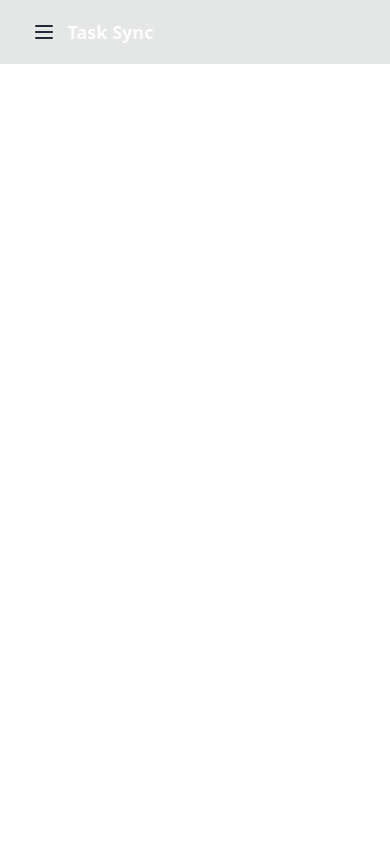
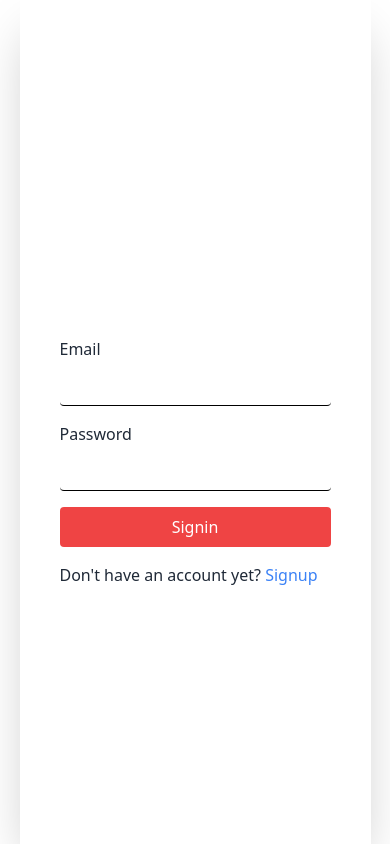
Before and after one commit to iibrahim70/task-sync, a React (Vite) app: page /signin in a window 390 px wide. Built offline with nearby package versions, Linux system fonts and the light colour scheme; no server answers.

Commit message:
signup page added

```diff
--- a/package.json
+++ b/package.json
@@ -15,6 +15,7 @@
     "match-sorter": "^6.3.1",
     "react": "^18.2.0",
     "react-dom": "^18.2.0",
+    "react-hook-form": "^7.46.1",
     "react-router-dom": "^6.15.0",
     "sort-by": "^1.2.0"
   },
--- a/src/index.css
+++ b/src/index.css
@@ -5,3 +5,7 @@
 .wrapper {
   @apply w-[90%] mx-auto;
 }
+
+.inputFields {
+  @apply w-full border-b border-black py-2 px-3 focus:outline-none focus:border-b rounded;
+}
--- a/src/main.jsx
+++ b/src/main.jsx
@@ -1,10 +1,22 @@
 import React from "react";
 import ReactDOM from "react-dom/client";
-import App from "./App.jsx";
+import { createBrowserRouter, RouterProvider } from "react-router-dom";
+import Home from "./Home.jsx";
+import Signin from "./pages/Signin.jsx";
+import Signup from "./pages/Signup.jsx";
 import "./index.css";
+import AuthProvider from "./providers/AuthProvider.jsx";
+
+const router = createBrowserRouter([
+  { path: "/", element: <Home /> },
+  { path: "/signin", element: <Signin /> },
+  { path: "/signup", element: <Signup /> },
+]);
 
 ReactDOM.createRoot(document.getElementById("root")).render(
   <React.StrictMode>
-    <App />
+    <AuthProvider>
+      <RouterProvider router={router} />
+    </AuthProvider>
   </React.StrictMode>
 );
--- /dev/null
+++ b/src/pages/Signin.jsx
@@ -0,0 +1,87 @@
+import { useContext } from "react";
+import { useForm } from "react-hook-form";
+import { Link, useLocation, useNavigate } from "react-router-dom";
+import { AuthContext } from "../providers/AuthProvider";
+
+const Signin = () => {
+  const navigate = useNavigate();
+  const location = useLocation();
+  const from = location.state?.from?.pathname || "/";
+
+  const { signIn } = useContext(AuthContext);
+  // const { showToast } = useToast();
+
+  const {
+    register,
+    handleSubmit,
+    reset,
+    formState: { errors },
+  } = useForm();
+
+  const onSubmit = (user) => {
+    const { email, password } = user;
+    signIn(email, password)
+      .then(() => {
+        navigate(from, { replace: true });
+        // showToast("Welcome back to car craze!");
+        reset();
+      })
+      .catch((err) => {
+        // showToast(err.message);
+        console.error(err);
+      });
+  };
+
+  return (
+    <section className="w-[90%] md:w-[50%] mx-auto">
+      <div className="shadow-2xl p-10 flex items-center justify-center flex-col w-full min-h-screen">
+        <h2 className="text-center text-4xl font-bold mb-10 text-white">
+          Login
+        </h2>
+
+        <form onSubmit={handleSubmit(onSubmit)} className="w-full">
+          <div className="mb-4">
+            <label className="block mb-1 font-medium">Email</label>
+            <input
+              className="inputFields"
+              {...register("email", { required: true })}
+            />
+            {errors.email && (
+              <span className="text-red-500 text-sm">
+                This field is required
+              </span>
+            )}
+          </div>
+          <div className="mb-4">
+            <label className="block mb-1 font-medium">Password</label>
+            <input
+              className="inputFields"
+              type="password"
+              {...register("password", { required: true })}
+            />
+            {errors.password && (
+              <span className="text-red-500 text-sm">
+                This field is required
+              </span>
+            )}
+          </div>
+          <button
+            type="submit"
+            className="bg-red-500 px-3 py-2 rounded w-full text-white"
+          >
+            Signin
+          </button>
+        </form>
+
+        <p className="w-full mt-4">
+          Don't have an account yet?{" "}
+          <Link className="text-blue-500" to="/signup">
+            Signup
+          </Link>
+        </p>
+      </div>
+    </section>
+  );
+};
+
+export default Signin;
--- /dev/null
+++ b/src/pages/Signup.jsx
@@ -0,0 +1,5 @@
+const Signup = () => {
+  return <div>Signup</div>;
+};
+
+export default Signup;
--- /dev/null
+++ b/src/providers/AuthProvider.jsx
@@ -0,0 +1,65 @@
+import { createContext, useEffect, useState } from "react";
+import {
+  createUserWithEmailAndPassword,
+  getAuth,
+  onAuthStateChanged,
+  signInWithEmailAndPassword,
+  signOut,
+  updateProfile,
+} from "firebase/auth";
+import app from "../firebase/firebase.config";
+
+export const AuthContext = createContext(null);
+
+const auth = getAuth(app);
+
+const AuthProvider = ({ children }) => {
+  const [user, setUser] = useState(null);
+  const [loading, setLoading] = useState(true);
+
+  const createUser = (email, password) => {
+    setLoading(true);
+    return createUserWithEmailAndPassword(auth, email, password);
+  };
+
+  const updateUserProfile = (name, photo) => {
+    return updateProfile(auth.currentUser, {
+      displayName: name,
+      photoURL: photo,
+    });
+  };
+
+  const signIn = (email, password) => {
+    setLoading(true);
+    return signInWithEmailAndPassword(auth, email, password);
+  };
+
+  const logOut = () => {
+    setLoading(true);
+    return signOut(auth);
+  };
+
+  useEffect(() => {
+    const unsubscribe = onAuthStateChanged(auth, (currentUser) => {
+      setUser(currentUser);
+      console.log("Current User", currentUser);
+      setLoading(false);
+    });
+    return () => unsubscribe();
+  }, []);
+
+  const authInfo = {
+    user,
+    loading,
+    createUser,
+    updateUserProfile,
+    signIn,
+    logOut,
+  };
+
+  return (
+    <AuthContext.Provider value={authInfo}>{children}</AuthContext.Provider>
+  );
+};
+
+export default AuthProvider;
```
Also changed, not shown: src/Home.jsx (renamed from src/App.jsx), 1 other file (tests, documents, lock files or other folders).
